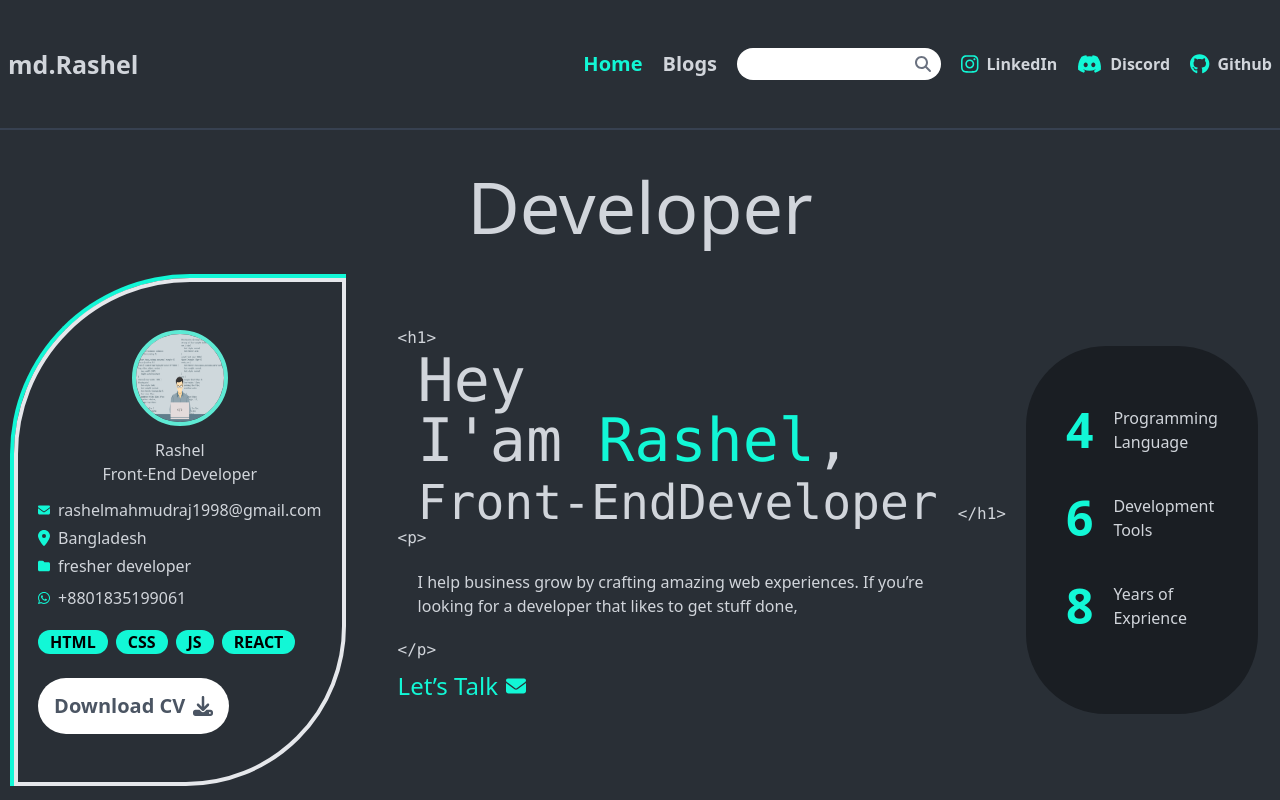
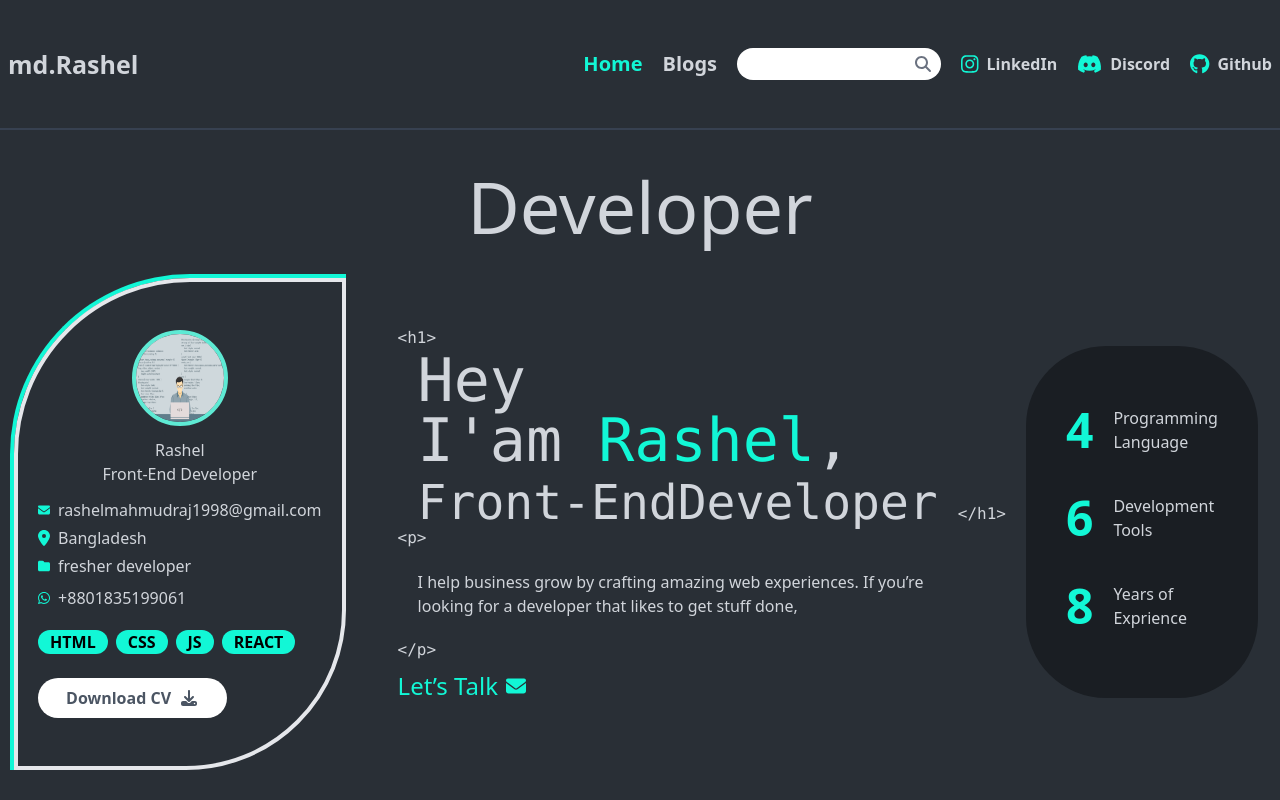
Before and after one commit to rashelmahomud/protfolio-project, a Next.js app: page / in a window 1280 px wide. Shown: the top 800 px of the page. Built offline with nearby package versions, Linux system fonts and the light colour scheme.

Commit message:
editing update

```diff
--- a/src/components/home/Banner.jsx
+++ b/src/components/home/Banner.jsx
@@ -73,13 +73,17 @@ const Banner = () => {
                 REACT
               </li>
             </ul>
-            <button className="flex justify-center items-center gap-2 bg-white text-gray-300 font-semibold text-gray-600 text-xl leading-6 p-4 rounded-full mt-6">
+            <Link href={'https://docs.google.com/document/d/1ttTKHSX15_qCmiMZNTmlsAuzpa9HWhS-XKdvQC6we0Q/edit?usp=sharing'} target="_blank"  className="flex justify-center items-center gap-2 bg-white font-semibold text-gray-600 leading-6 p-2 rounded-full mt-6 w-2/3">
+
               Download CV
               <FontAwesomeIcon
                 icon={faDownload}
+
+
+
                 className="w-5 text-gray-600"
               />
-            </button>
+            </Link>
           </div>
           </div>
           <div className="flex lg:flex-row flex-col p-3 my-10 gap-5">
```
